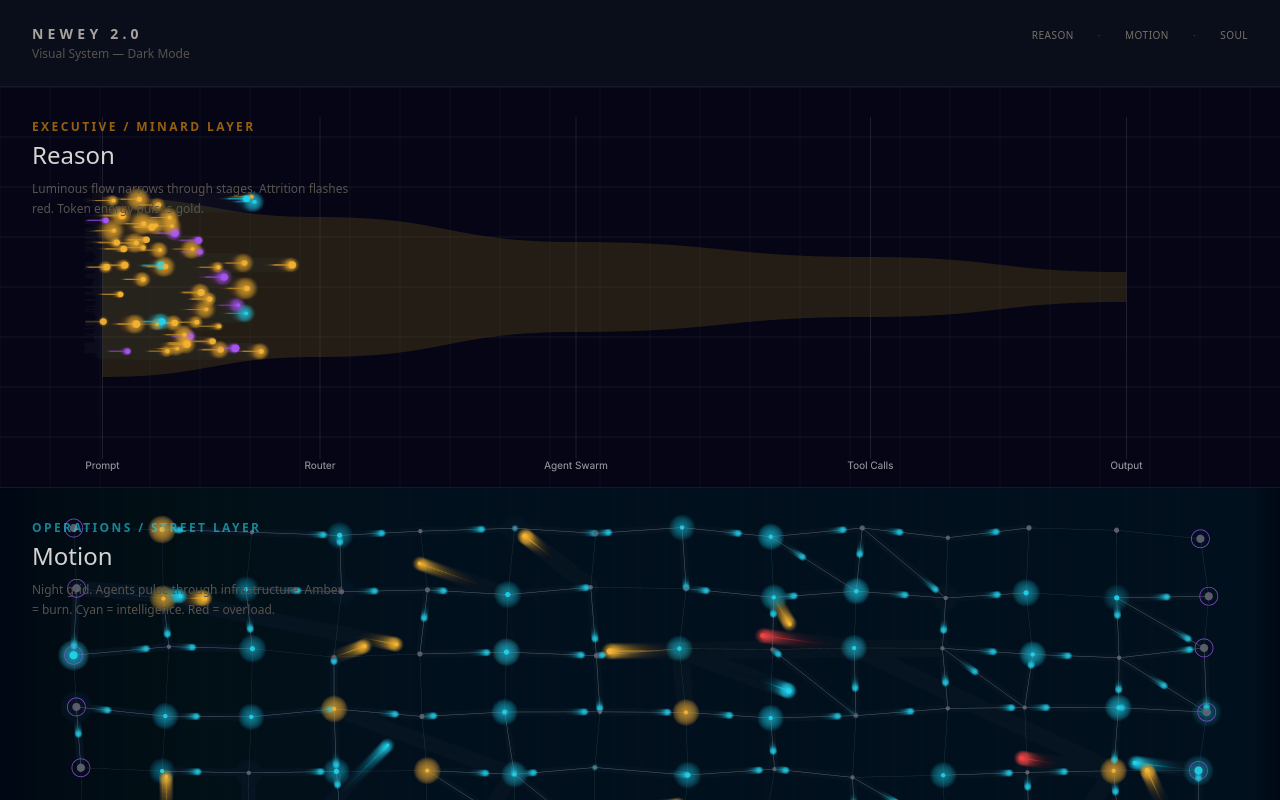
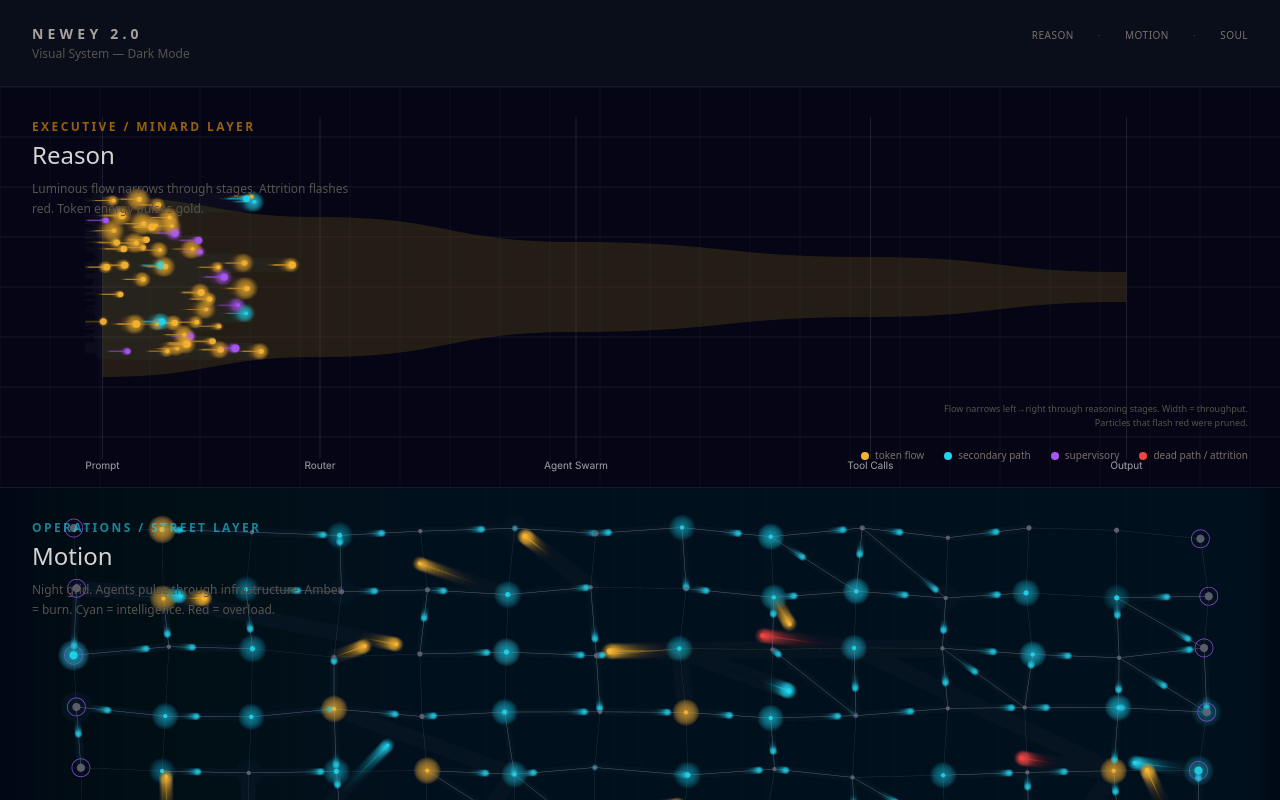
Before and after one commit to macneweyGIT26/newey-visual, a Next.js app: page /dark in a window 1280 px wide. Shown: the top 800 px of the page. Built offline with nearby package versions, Linux system fonts and the light colour scheme.

Commit message:
Add legends to dark mode Reason layer
Color key: gold=token flow, cyan=secondary path, violet=supervisory, red=dead path
Added flow description text

```diff
--- a/src/components/dark/MinardDark.tsx
+++ b/src/components/dark/MinardDark.tsx
@@ -135,6 +135,15 @@ export default function MinardDark() {
         <p className="text-2xl font-light text-stone-300 mt-1">Reason</p>
         <p className="text-xs text-stone-600 mt-2 max-w-xs leading-relaxed">Luminous flow narrows through stages. Attrition flashes red. Token energy pulses gold.</p>
       </div>
+      <div className="absolute bottom-6 right-8 z-10 flex gap-5 text-[10px] text-stone-500">
+        <span className="flex items-center gap-1.5"><span className="w-2 h-2 rounded-full" style={{background:'rgb(245,178,50)'}} /> token flow</span>
+        <span className="flex items-center gap-1.5"><span className="w-2 h-2 rounded-full" style={{background:'rgb(34,211,238)'}} /> secondary path</span>
+        <span className="flex items-center gap-1.5"><span className="w-2 h-2 rounded-full" style={{background:'rgb(168,85,247)'}} /> supervisory</span>
+        <span className="flex items-center gap-1.5"><span className="w-2 h-2 rounded-full" style={{background:'rgb(239,68,68)'}} /> dead path / attrition</span>
+      </div>
+      <div className="absolute bottom-14 right-8 z-10 text-[9px] text-stone-600 max-w-xs text-right leading-relaxed">
+        Flow narrows left→right through reasoning stages. Width = throughput. Particles that flash red were pruned.
+      </div>
       <canvas ref={canvasRef} className="w-full h-full" />
     </section>
   )
```
Also changed, not shown: 3 other files (tests, documents, lock files or other folders).
